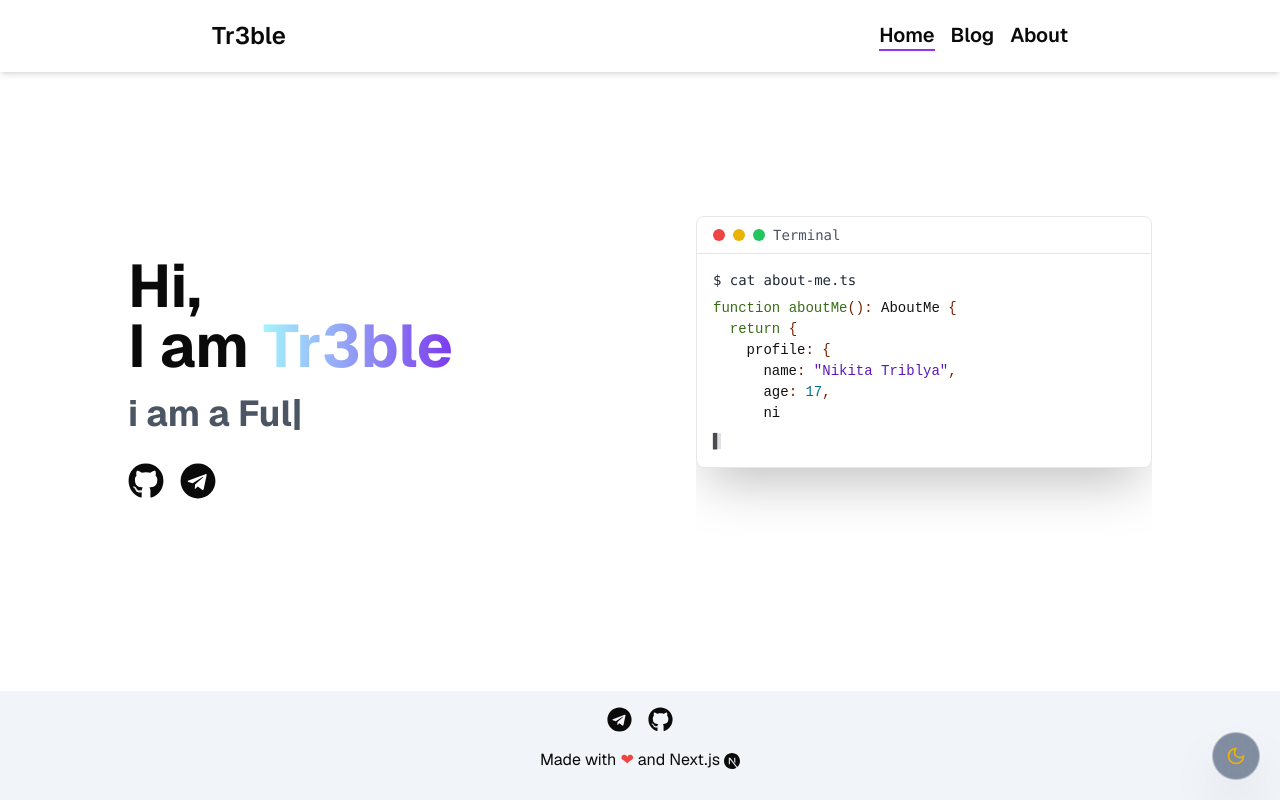
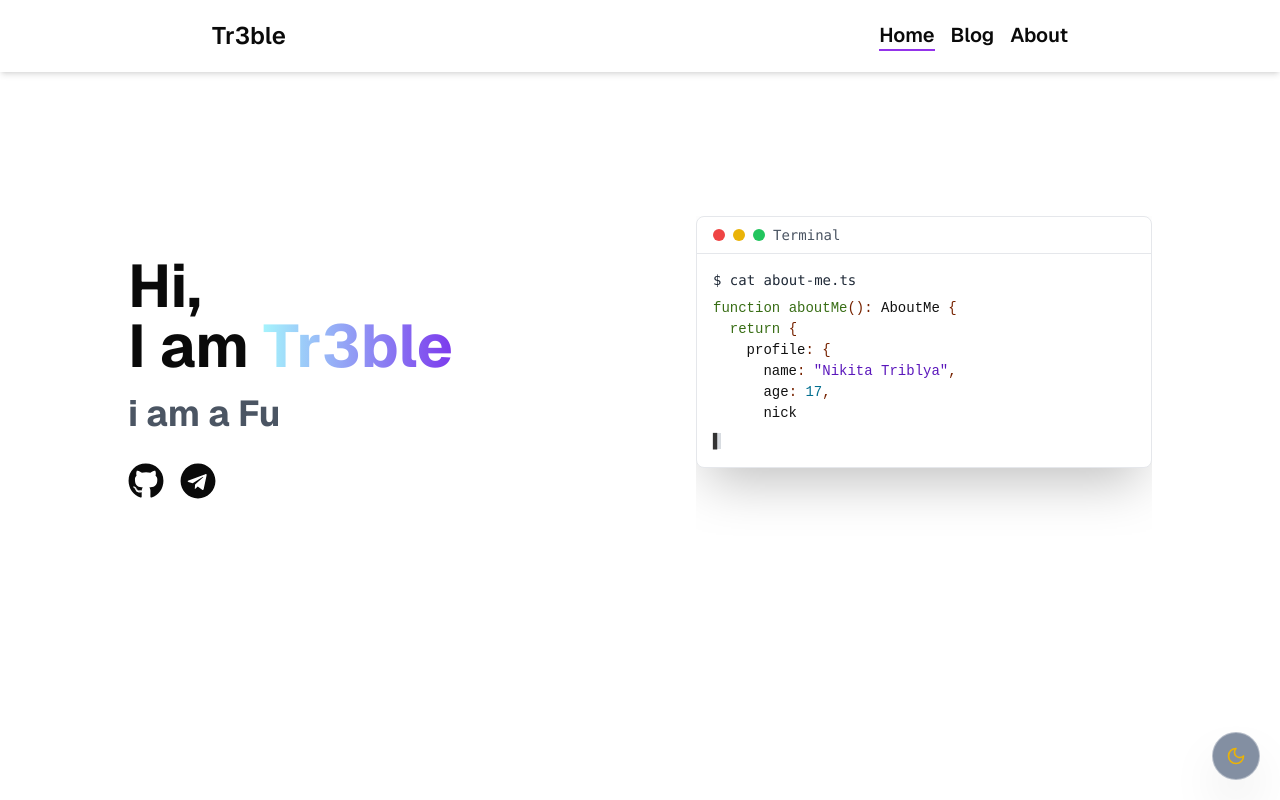
Before and after one commit to tr3bleee/Tr3bleSite, a Next.js app: page / in a window 1280 px wide. Shown: the top 800 px of the page. Built offline with nearby package versions, Linux system fonts and the light colour scheme.

Commit message:
fix footer

```diff
--- a/src/app/page.tsx
+++ b/src/app/page.tsx
@@ -9,9 +9,9 @@ import Terminal from "@/components/terminal/terminal";
 
 export default function Home() {
   return (
-    <div className="h-screen overflow-hidden flex flex-col">
+    <div className="min-h-screen flex flex-col overflow-x-hidden">
       <Header />
-      <main className="flex-1 flex animate-fade-in flex-col lg:flex-row items-start justify-center lg:justify-between px-2 sm:px-4 md:px-20 xl:px-32 pt-20 lg:pt-36">
+      <main className="flex-1 min-h-screen animate-fade-in flex flex-col lg:flex-row items-start justify-center lg:justify-between px-2 sm:px-4 md:px-20 xl:px-32 pt-20 lg:pt-36">
         {/* Left Column */}
         <div className="flex flex-col w-full lg:max-w-[50%] mb-12 lg:mb-0 lg:mr-14">
           <h1 className="text-3xl font-bold md:text-6xl lg:mt-10 ml-1 sm:ml-0">
```
